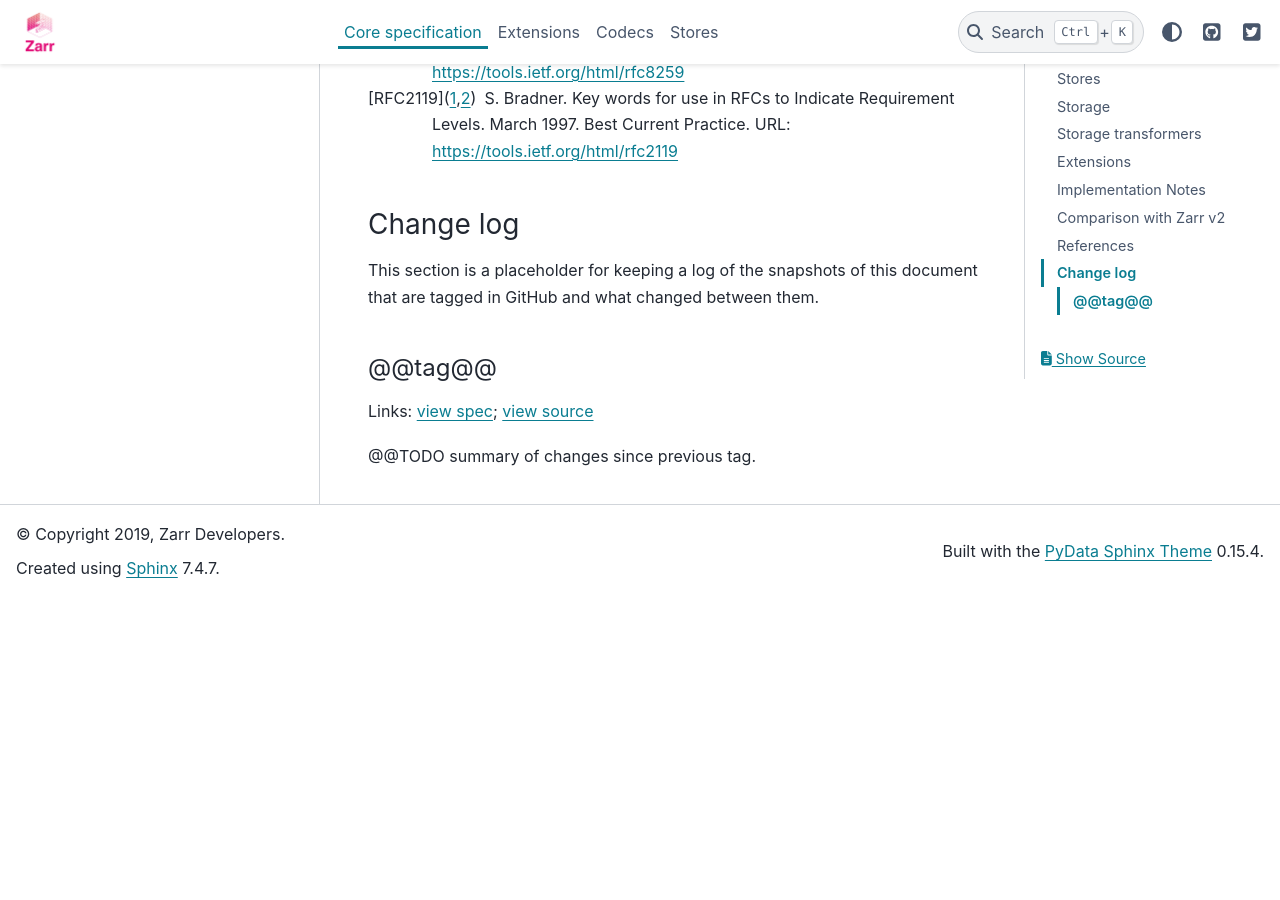
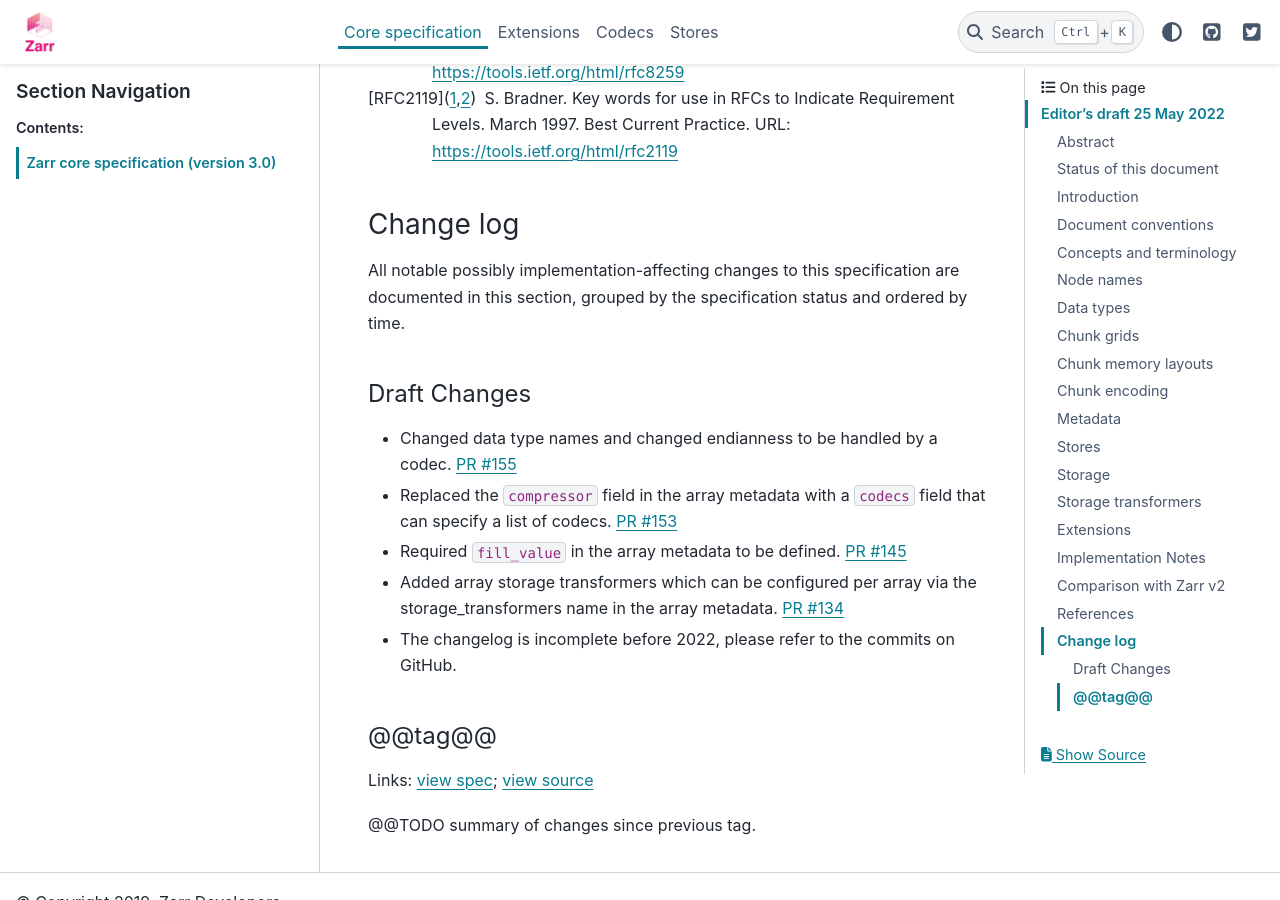
Before and after one commit to zarr-developers/zarr-specs, a Sphinx documentation site: the page built from docs/core/v3.0.rst, in a window 1280 px wide and 900 px high, scrolled down 40515 px. Built offline with Sphinx 7.4.7 and the PyData theme 0.15.4, drawn with Linux system fonts in a browser that asks for light colours; before the commit the page ends 41113 px from its top, so only the background shows below that.

Commit message:
add changelog for v3.0 core spec

```diff
--- a/docs/core/v3.0.rst
+++ b/docs/core/v3.0.rst
@@ -1810,8 +1810,25 @@ References
 Change log
 ==========
 
-This section is a placeholder for keeping a log of the snapshots of
-this document that are tagged in GitHub and what changed between them.
+All notable possibly implementation-affecting changes to this specification
+are documented in this section, grouped by the specification status and ordered
+by time.
+
+Draft Changes
+--------------------------
+
+- Changed data type names and changed endianness to be handled by a codec.
+  `PR #155 <https://github.com/zarr-developers/zarr-specs/pull/155>`_
+- Replaced the ``compressor`` field in the array metadata with a ``codecs``
+  field that can specify a list of codecs. `PR #153
+  <https://github.com/zarr-developers/zarr-specs/pull/153>`_
+- Required ``fill_value`` in the array metadata to be defined.
+  `PR #145 <https://github.com/zarr-developers/zarr-specs/pull/145>`_
+- Added array storage transformers which can be configured per array via the
+  storage_transformers name in the array metadata.
+  `PR #134 <https://github.com/zarr-developers/zarr-specs/pull/134>`_
+- The changelog is incomplete before 2022, please refer to the commits on
+  GitHub.
 
 @@tag@@
 -------
```
